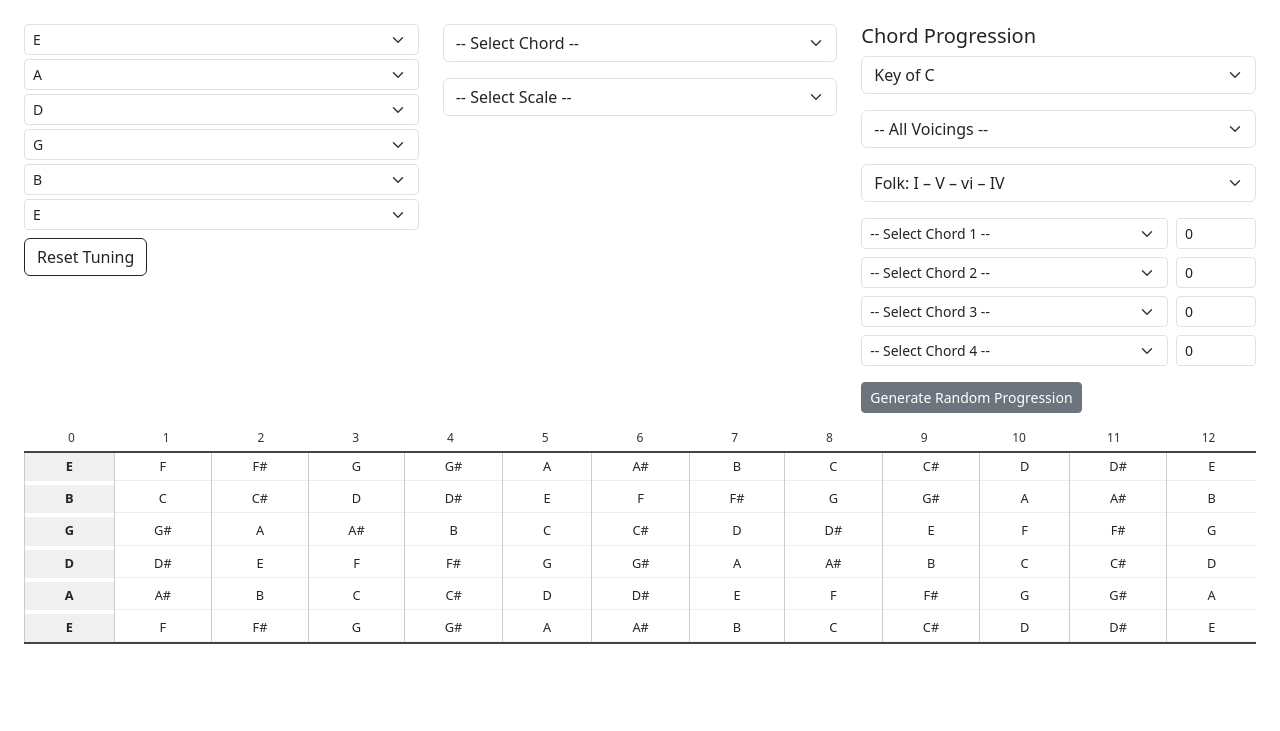
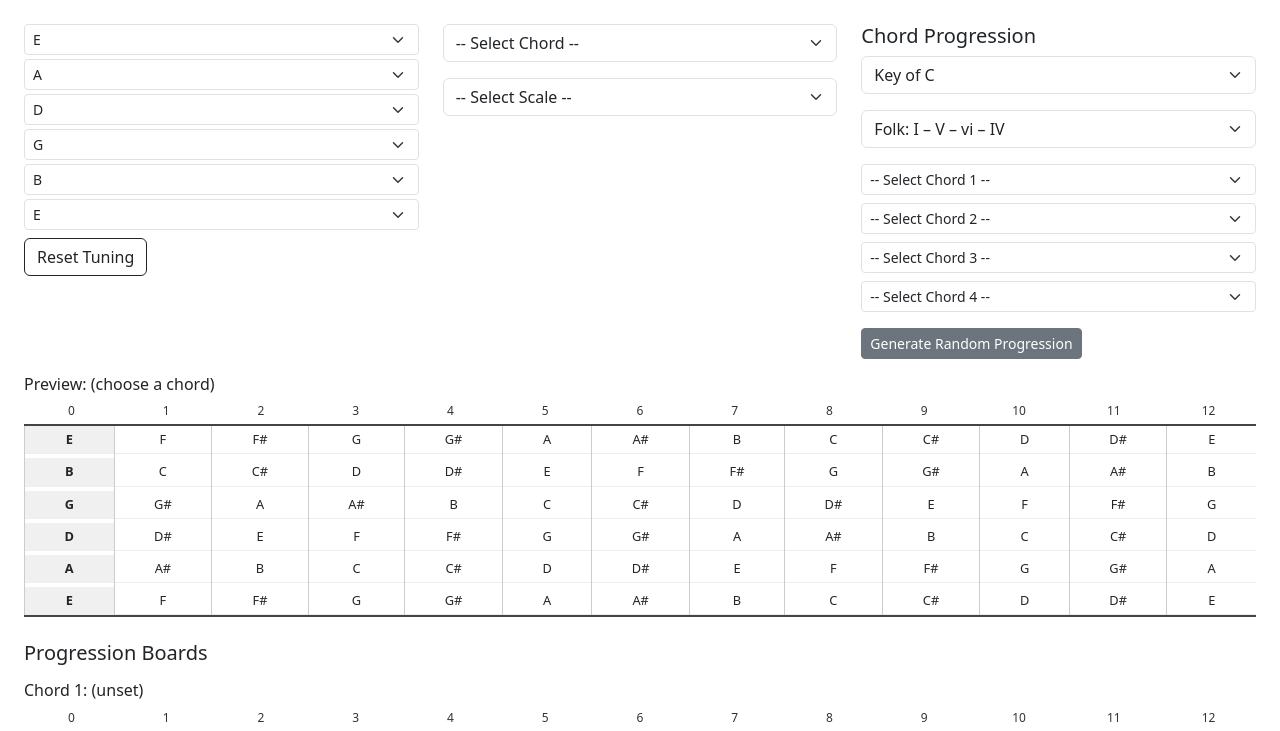
Before and after one commit to iCodeForBananas/SimpleGuitarTools, a Next.js app: page /fretboard in a window 1280 px wide. Shown: the top 731 px of the page. Built offline with nearby package versions, Linux system fonts and the light colour scheme.

Commit message:
multi chord ability

```diff
--- a/src/app/components/GuitarFretboard.js
+++ b/src/app/components/GuitarFretboard.js
@@ -1,6 +1,6 @@
 "use client";
 
-import React, { useState, useMemo } from "react";
+import React, { useState, useMemo, useMemo as useReactMemo } from "react";
 import "bootstrap/dist/css/bootstrap.min.css";
 import "./fretboard.css";
 
@@ -9,33 +9,16 @@ const allNotes = ["A", "A#", "B", "C", "C#", "D", "D#", "E", "F", "F#", "G", "G#
 const defaultTuning = ["E", "A", "D", "G", "B", "E"];
 const totalFrets = 12;
 
-const chordVoicingMap = {
-  "C Major": "Open",
-  "D Major": "Open",
-  "E Major": "Open",
-  "F Major": "Barre",
-  "G Major": "Open",
-  "A Major": "Barre",
-  "B Minor": "Barre",
-  "A Minor": "Open",
-  "E Minor": "Open",
-  G7: "Open",
-  A7: "Open",
-  E7: "Open",
-  Am7: "Open",
-  Em7: "Open",
-  Gm7: "Barre",
-};
-
 const progressionFormulas = [
-  { label: "Folk: I – V – vi – IV", pattern: [0, 7, 9, 5] }, // C G Am F
-  { label: "Pop: vi – IV – I – V", pattern: [9, 5, 0, 7] }, // Am F C G
-  { label: "Sad Pop: I – vi – iii – IV", pattern: [0, 9, 4, 5] }, // C Am Em F
-  { label: "Indie: I – iii – vi – V", pattern: [0, 4, 9, 7] }, // C Em Am G
-  { label: "Cinematic: i – VI – III – VII", pattern: [0, -3, -8, -1] }, // Am F C G (minor root)
-  { label: "Classic Rock: I – IV – V – IV", pattern: [0, 5, 7, 5] }, // C F G F
+  { label: "Folk: I – V – vi – IV", pattern: [0, 7, 9, 5] },
+  { label: "Pop: vi – IV – I – V", pattern: [9, 5, 0, 7] },
+  { label: "Sad Pop: I – vi – iii – IV", pattern: [0, 9, 4, 5] },
+  { label: "Indie: I – iii – vi – V", pattern: [0, 4, 9, 7] },
+  { label: "Cinematic: i – VI – III – VII", pattern: [0, -3, -8, -1] },
+  { label: "Classic Rock: I – IV – V – IV", pattern: [0, 5, 7, 5] },
   { label: "Melancholy Minor: i – VII – VI – iv", pattern: [0, -1, -2, -5] },
   { label: "Dramatic Minor: i – v – VI – III", pattern: [0, -2, -4, -7] },
+  { label: "Spanish: i – bVII – bVI – V", pattern: [0, -1, -2, 7] },
 ];
 
 const generateChordsAndScales = () => {
@@ -45,10 +28,11 @@ const generateChordsAndScales = () => {
     chords[`${root} Major`] = [root, allNotes[(i + 4) % 12], allNotes[(i + 7) % 12]];
     chords[`${root} Minor`] = [root, allNotes[(i + 3) % 12], allNotes[(i + 7) % 12]];
     chords[`${root} Maj7`] = [root, allNotes[(i + 4) % 12], allNotes[(i + 7) % 12], allNotes[(i + 11) % 12]];
-    chords[`${root} 7`] = [root, allNotes[(i + 4) % 12], allNotes[(i + 7) % 12], allNotes[(i + 10) % 12]];
-    chords[`${root} m7`] = [root, allNotes[(i + 3) % 12], allNotes[(i + 7) % 12], allNotes[(i + 10) % 12]];
+    chords[`${root}7`] = [root, allNotes[(i + 4) % 12], allNotes[(i + 7) % 12], allNotes[(i + 10) % 12]];
+    chords[`${root}m7`] = [root, allNotes[(i + 3) % 12], allNotes[(i + 7) % 12], allNotes[(i + 10) % 12]];
     chords[`${root} Sus4`] = [root, allNotes[(i + 5) % 12], allNotes[(i + 7) % 12]];
     chords[`${root} Add9`] = [root, allNotes[(i + 4) % 12], allNotes[(i + 7) % 12], allNotes[(i + 2) % 12]];
+
     scales[`${root} Major`] = [0, 2, 4, 5, 7, 9, 11].map((x) => allNotes[(i + x) % 12]);
     scales[`${root} Minor`] = [0, 2, 3, 5, 7, 8, 10].map((x) => allNotes[(i + x) % 12]);
     scales[`${root} Pentatonic Major`] = [0, 2, 4, 7, 9].map((x) => allNotes[(i + x) % 12]);
@@ -60,151 +44,19 @@ const generateChordsAndScales = () => {
 
 const getNoteAt = (base, fret) => {
   const i = allNotes.indexOf(base);
+  if (i < 0) return "";
   return allNotes[(i + fret) % 12];
 };
 
-const GuitarFretboard = () => {
-  const { chords, scales } = useMemo(() => generateChordsAndScales(), []);
-  const [progressionKey, setProgressionKey] = useState("C");
-  const [tuning, setTuning] = useState([...defaultTuning]);
-  const [chord, setChord] = useState("");
-  const [scale, setScale] = useState("");
-  const [voicingType, setVoicingType] = useState("");
-  const [formulaIndex, setFormulaIndex] = useState(0);
-  const [chordProgression, setChordProgression] = useState([
-    { name: "", fret: 0 },
-    { name: "", fret: 0 },
-    { name: "", fret: 0 },
-    { name: "", fret: 0 },
-  ]);
-
-  const updateTuning = (index, value) => {
-    const newTuning = [...tuning];
-    newTuning[index] = value;
-    setTuning(newTuning);
-  };
-
-  const updateChordInProgression = (index, field, value) => {
-    const updated = [...chordProgression];
-    updated[index] = { ...updated[index], [field]: field === "fret" ? parseInt(value) : value };
-    setChordProgression(updated);
-  };
-
-  const resetTuning = () => {
-    setTuning([...defaultTuning]);
-  };
-
-  const generateProgression = () => {
-    const formula = progressionFormulas[formulaIndex].pattern;
-    const rootIndex = allNotes.indexOf(progressionKey);
-    const baseFret = Math.floor(Math.random() * (totalFrets - 4)) + 4;
-    const progression = formula.map((offset, i) => {
-      const noteIndex = (rootIndex + offset + 12) % 12;
-      const isMinor = /i/.test(progressionFormulas[formulaIndex].label.split(":")[1]?.split("–")[i]?.trim());
-      const chordName = `${allNotes[noteIndex]} ${isMinor ? "Minor" : "Major"}`;
-      const fret = Math.max(baseFret - i * 2, 0);
-      return { name: chordName, fret };
-    });
-    setChordProgression(progression);
-  };
-
-  const chordNotes = chord ? chords[chord] : [];
-  const scaleNotes = scale ? scales[scale] : [];
-  const normalizedChordNotes = chordNotes.map((n) => n.toUpperCase());
-  const normalizedScaleNotes = scaleNotes.map((n) => n.toUpperCase());
+/** Single-fretboard renderer for a given chord name showing all positions */
+const Fretboard = ({ tuning, totalFrets, chordName, chordNotes, scaleNotes = [], title }) => {
+  const normalizedChordNotes = (chordNotes || []).map((n) => n.toUpperCase());
+  const normalizedScaleNotes = (scaleNotes || []).map((n) => n.toUpperCase());
 
   return (
-    <div className='container-fluid p-4'>
-      <div className='controls row mb-3'>
-        <div className='col'>
-          <div className='d-flex flex-column gap-1 mb-2'>
-            {tuning.map((note, i) => (
-              <select
-                key={i}
-                className='form-select form-select-sm'
-                value={note}
-                onChange={(e) => updateTuning(i, e.target.value)}
-              >
-                {allNotes.map((n) => (
-                  <option key={n} value={n}>
-                    {n}
-                  </option>
-                ))}
-              </select>
-            ))}
-          </div>
-          <button className='btn btn-outline-dark' onClick={resetTuning}>
-            Reset Tuning
-          </button>
-        </div>
-        <div className='col'>
-          <select className='form-select mb-3' value={chord} onChange={(e) => setChord(e.target.value)}>
-            <option value=''>-- Select Chord --</option>
-            {Object.entries(chords).map(([name, notes]) => (
-              <option key={name} value={name}>{`${name} [${notes.join(", ")}]`}</option>
-            ))}
-          </select>
-          <select className='form-select mb-3' value={scale} onChange={(e) => setScale(e.target.value)}>
-            <option value=''>-- Select Scale --</option>
-            {Object.entries(scales).map(([name, notes]) => (
-              <option key={name} value={name}>{`${name} [${notes.join(", ")}]`}</option>
-            ))}
-          </select>
-        </div>
-        <div className='col'>
-          <h5>Chord Progression</h5>
-          <select
-            className='form-select mb-3'
-            value={progressionKey}
-            onChange={(e) => setProgressionKey(e.target.value)}
-          >
-            {allNotes.map((note) => (
-              <option key={note} value={note}>{`Key of ${note}`}</option>
-            ))}
-          </select>
-          <select className='form-select mb-3' value={voicingType} onChange={(e) => setVoicingType(e.target.value)}>
-            <option value=''>-- All Voicings --</option>
-            <option value='Open'>Open</option>
-            <option value='Barre'>Barre</option>
-            <option value='Partial'>Partial</option>
-            <option value='Inversion'>Inversion</option>
-          </select>
-          <select
-            className='form-select mb-3'
-            value={formulaIndex}
-            onChange={(e) => setFormulaIndex(parseInt(e.target.value))}
-          >
-            {progressionFormulas.map((formula, idx) => (
-              <option key={idx} value={idx}>
-                {formula.label}
-              </option>
-            ))}
-          </select>
-          {chordProgression.map((entry, index) => (
-            <div key={index} className='d-flex align-items-center mb-2 gap-2'>
-              <select
-                className='form-select form-select-sm'
-                value={entry.name}
-                onChange={(e) => updateChordInProgression(index, "name", e.target.value)}
-              >
-                <option value=''>{`-- Select Chord ${index + 1} --`}</option>
-                {Object.entries(chords).map(([chordName, chordNotes]) => (
-                  <option key={chordName} value={chordName}>{`${chordName} [${chordNotes.join(", ")}]`}</option>
-                ))}
-              </select>
-              <input
-                type='number'
-                className='form-control form-control-sm'
-                style={{ width: "80px" }}
-                value={entry.fret}
-                onChange={(e) => updateChordInProgression(index, "fret", e.target.value)}
-              />
-            </div>
-          ))}
-          <button className='btn btn-secondary btn-sm mt-2' onClick={generateProgression}>
-            Generate Random Progression
-          </button>
-        </div>
+    <div className='mb-4'>
+      <div className='d-flex align-items-baseline justify-content-between mb-2'>
+        <h6 className='mb-0'>{title || chordName || "Fretboard"}</h6>
       </div>
       <div className='fretboard-wrapper overflow-auto'>
         <div className='d-flex mb-1'>
@@ -225,20 +77,7 @@ const GuitarFretboard = () => {
                   const isScaleNote = normalizedScaleNotes.includes(note);
                   const isChordNote = normalizedChordNotes.includes(note);
 
-                  const progressionClass = chordProgression
-                    .map(({ name, fret: rootFret }, index) => {
-                      const notes = chords[name]?.map((n) => n.toUpperCase()) || [];
-                      return Math.abs(fret - rootFret) <= 1 && notes.includes(note) ? `highlight-p${index}` : null;
-                    })
-                    .filter(Boolean);
-
-                  const classList = [
-                    "note",
-                    fret === 0 && "open",
-                    isScaleNote && "scale",
-                    isChordNote && "highlight",
-                    ...progressionClass,
-                  ]
+                  const classList = ["note", fret === 0 && "open", isScaleNote && "scale", isChordNote && "highlight"]
                     .filter(Boolean)
                     .join(" ");
 
@@ -256,4 +95,169 @@ const GuitarFretboard = () => {
   );
 };
 
+const GuitarFretboard = () => {
+  const { chords, scales } = useMemo(() => generateChordsAndScales(), []);
+  const [progressionKey, setProgressionKey] = useState("C");
+  const [tuning, setTuning] = useState([...defaultTuning]);
+  const [chord, setChord] = useState("");
+  const [scale, setScale] = useState("");
+  const [formulaIndex, setFormulaIndex] = useState(0);
+  const [chordProgression, setChordProgression] = useState([
+    { name: "", fret: 0 },
+    { name: "", fret: 0 },
+    { name: "", fret: 0 },
+    { name: "", fret: 0 },
+  ]);
+
+  const updateTuning = (index, value) => {
+    const newTuning = [...tuning];
+    newTuning[index] = value;
+    setTuning(newTuning);
+  };
+
+  const updateChordInProgression = (index, field, value) => {
+    const updated = [...chordProgression];
+    updated[index] = { ...updated[index], [field]: field === "fret" ? parseInt(value, 10) || 0 : value };
+    setChordProgression(updated);
+  };
+
+  const resetTuning = () => setTuning([...defaultTuning]);
+
+  const generateProgression = () => {
+    const formula = progressionFormulas[formulaIndex].pattern;
+    const rootIndex = allNotes.indexOf(progressionKey);
+    const minorish = /(^|\s)i/.test(progressionFormulas[formulaIndex].label);
+
+    const progression = formula.map((offset, i) => {
+      const noteIndex = (rootIndex + offset + 12) % 12;
+      const isMinorDegree = /i/.test(
+        progressionFormulas[formulaIndex].label.split(":")[1]?.split("–")[i]?.trim() || ""
+      );
+      const useMinor = minorish && isMinorDegree;
+      const chordName = `${allNotes[noteIndex]} ${useMinor ? "Minor" : "Major"}`;
+      return { name: chordName, fret: 0 };
+    });
+    setChordProgression(progression);
+  };
+
+  const chordOptions = useReactMemo(
+    () =>
+      Object.entries(chords).map(([name, notes]) => (
+        <option key={name} value={name}>{`${name} [${notes.join(", ")}]`}</option>
+      )),
+    [chords]
+  );
+
+  const scaleOptions = useReactMemo(
+    () =>
+      Object.entries(scales).map(([name, notes]) => (
+        <option key={name} value={name}>{`${name} [${notes.join(", ")}]`}</option>
+      )),
+    [scales]
+  );
+
+  return (
+    <div className='container-fluid p-4'>
+      <div className='controls row mb-3'>
+        <div className='col'>
+          <div className='d-flex flex-column gap-1 mb-2'>
+            {tuning.map((note, i) => (
+              <select
+                id={`tun-${i}`}
+                key={i}
+                className='form-select form-select-sm'
+                value={note}
+                onChange={(e) => updateTuning(i, e.target.value)}
+              >
+                {allNotes.map((n) => (
+                  <option key={n} value={n}>
+                    {n}
+                  </option>
+                ))}
+              </select>
+            ))}
+          </div>
+          <button className='btn btn-outline-dark' onClick={resetTuning}>
+            Reset Tuning
+          </button>
+        </div>
+
+        <div className='col'>
+          <select className='form-select mb-3' value={chord} onChange={(e) => setChord(e.target.value)}>
+            <option value=''>-- Select Chord --</option>
+            {chordOptions}
+          </select>
+          <select className='form-select mb-3' value={scale} onChange={(e) => setScale(e.target.value)}>
+            <option value=''>-- Select Scale --</option>
+            {scaleOptions}
+          </select>
+        </div>
+
+        <div className='col'>
+          <h5>Chord Progression</h5>
+          <select
+            className='form-select mb-3'
+            value={progressionKey}
+            onChange={(e) => setProgressionKey(e.target.value)}
+          >
+            {allNotes.map((note) => (
+              <option key={note} value={note}>{`Key of ${note}`}</option>
+            ))}
+          </select>
+          <select
+            className='form-select mb-3'
+            value={formulaIndex}
+            onChange={(e) => setFormulaIndex(parseInt(e.target.value, 10))}
+          >
+            {progressionFormulas.map((formula, idx) => (
+              <option key={idx} value={idx}>
+                {formula.label}
+              </option>
+            ))}
+          </select>
+          {chordProgression.map((entry, index) => (
+            <div key={index} className='d-flex align-items-center mb-2 gap-2'>
+              <select
+                className='form-select form-select-sm'
+                value={entry.name}
+                onChange={(e) => updateChordInProgression(index, "name", e.target.value)}
+              >
+                <option value=''>{`-- Select Chord ${index + 1} --`}</option>
+                {chordOptions}
+              </select>
+            </div>
+          ))}
+          <button className='btn btn-secondary btn-sm mt-2' onClick={generateProgression}>
+            Generate Random Progression
+          </button>
+        </div>
+      </div>
+
+      <Fretboard
+        tuning={tuning}
+        totalFrets={totalFrets}
+        chordName={chord}
+        chordNotes={chord ? chords[chord] : []}
+        scaleNotes={scale ? scales[scale] : []}
+        title={`Preview: ${chord || "(choose a chord)"}`}
+      />
+
+      <div className='mt-4'>
+        <h5 className='mb-3'>Progression Boards</h5>
+        {chordProgression.map((entry, i) => (
+          <Fretboard
+            key={`${entry.name}-${i}`}
+            tuning={tuning}
+            totalFrets={totalFrets}
+            chordName={entry.name}
+            chordNotes={entry.name ? chords[entry.name] : []}
+            scaleNotes={scale ? scales[scale] : []}
+            title={`Chord ${i + 1}: ${entry.name || "(unset)"}`}
+          />
+        ))}
+      </div>
+    </div>
+  );
+};
+
 export default GuitarFretboard;
```
